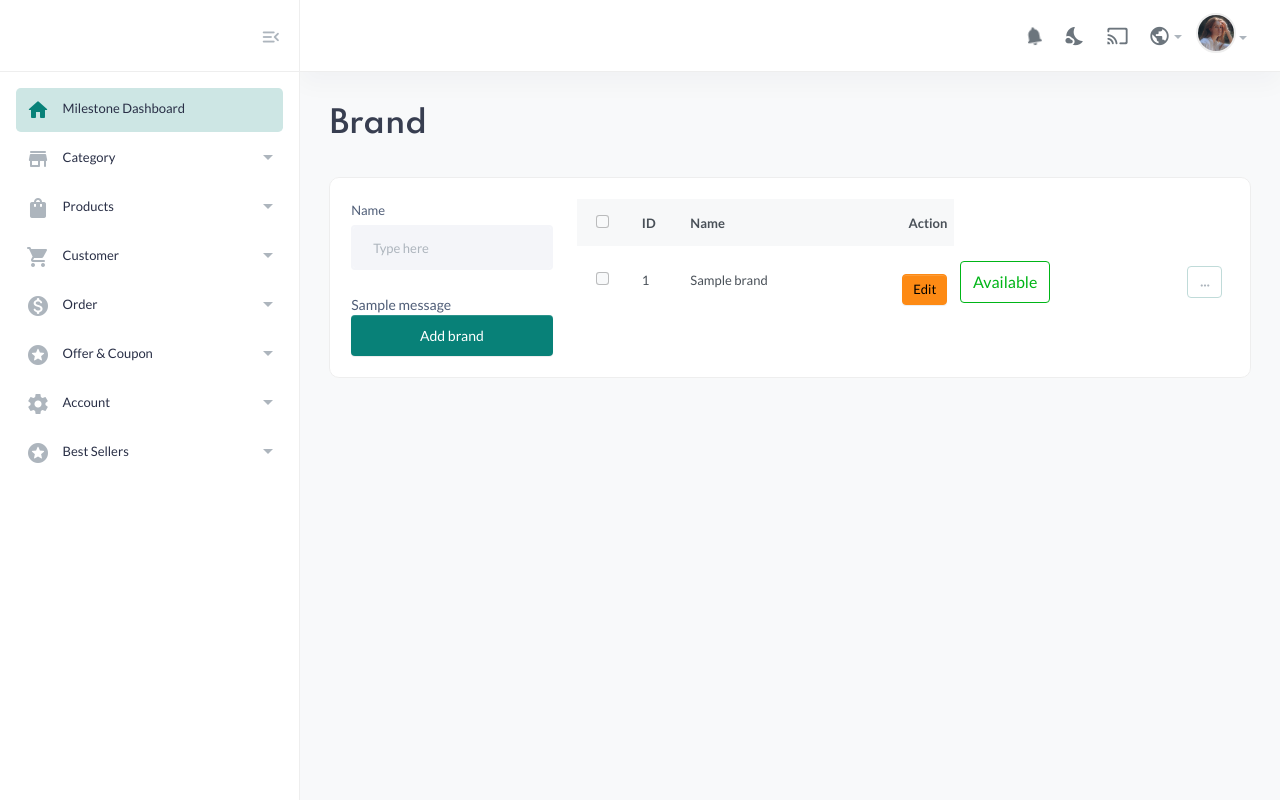
After one commit to Shraavana/milestones, a Django app: page /adminhome/admin_brand/ in a window 1280 px wide. The commit adds this page. Run offline with Django 5.2, Linux system fonts and the light colour scheme; a user stored in the database is signed in; tables that the repository leaves empty hold one stand-in row (values such as "Sample post"); one stand-in notice (Sample message) is shown; some libraries are stand-ins or nearby versions.

Commit message:
brand is available now

```diff
--- a/adminhome/urls.py
+++ b/adminhome/urls.py
@@ -16,6 +16,7 @@ urlpatterns = [
     path('admin_brand/',views.admin_brand,name='admin_brand'),
     path('admin_brand_insert/',views.admin_brand_insert,name='admin_brand_insert'),
     path('admin_brand_edit/<int:id>',views.admin_brand_edit,name='admin_brand_edit'),
+    path('brand_available/<int:brand_id>/',views.brand_available,name='brand_available'),
     path('admin_color/',views.admin_color,name='admin_color'),
     path('admin_color_insert/',views.admin_color_insert,name='admin_color_insert'),
     path('admin_color_edit/<int:id>',views.admin_color_edit,name='admin_color_edit'),
--- a/adminhome/views.py
+++ b/adminhome/views.py
@@ -19,6 +19,8 @@ from mileapp.models import category
 from django.core.paginator import Paginator, PageNotAnInteger, EmptyPage
 from django.utils import timezone
 from decimal import Decimal
+from django.http import HttpResponse, HttpResponseRedirect
+from django.http import HttpResponseBadRequest
 
 
 
@@ -195,6 +197,26 @@ def admin_brand_edit(request,id):
         "obj":obj
     }
     return render(request,'adminhome/brand_edit.html', context)
+
+
+
+@login_required(login_url='admin_login')
+def brand_available(request, brand_id):
+    if not request.user.is_authenticated:
+        return HttpResponse("Unauthorized", status=401)
+    if not request.user.is_superadmin:
+        return redirect('admin_login')
+
+    brand = get_object_or_404(Brand, id=brand_id)
+
+    if brand.is_active:
+        brand.is_active=False
+
+    else:
+        brand.is_active=True
+    brand.save()
+    return HttpResponseRedirect(request.META.get('HTTP_REFERER', '/'))
+
 
 #=================================================== color list, add, edit ==========================================================================================================
 
--- a/mileapp/models.py
+++ b/mileapp/models.py
@@ -65,14 +65,14 @@ class User(AbstractBaseUser,PermissionsMixin):
     REQUIRED_FIELDS = ['username','first_name','last_name', 'phone']
     objects=UserManager()
 
-    groups=models.ManyToManyField(Group,blank=True,related_name='home_user_groups')
-    user_permissions=models.ManyToManyField(Permission,blank=True,related_name='home_user_permissions')
     def __str__(self):
         return self.email
     def has_perm(self, perm, obj=None):
         return self.is_admin
     def has_module_perms(self,app_lebel):
         return True
+
+
 
 class category(models.Model):
     category_name=models.CharField(max_length=100,unique=True)
--- a/templates/adminhome/base.html
+++ b/templates/adminhome/base.html
@@ -6,7 +6,7 @@
 <!-- Mirrored from wp.alithemes.com/html/evara/evara-backend/index.html by HTTrack Website Copier/3.x [XR&CO'2014], Sun, 01 Aug 2021 15:32:35 GMT -->
 <head>
     <meta charset="utf-8">
-    <title>Evara Dashboard</title>
+    <title>Milestone</title>
     <meta http-equiv="x-ua-compatible" content="ie=edge">
     <meta name="description" content="">
     <meta name="viewport" content="width=device-width, initial-scale=1">
--- /dev/null
+++ b/templates/adminhome/brand.html
@@ -0,0 +1,101 @@
+{% extends "adminhome/base.html" %}
+{% load static %}
+{% block content %}
+<section class="content-main">
+    <div class="content-header">
+        <div>
+            <h2 class="content-title card-title">Brand</h2>
+
+        </div>
+
+    </div>
+    <div class="card">
+        <div class="card-body">
+            <div class="row">
+                <div class="col-md-3">
+                    <form method='post' action='{% url "admin_brand_insert" %}'>
+                        {% csrf_token %}
+                        <div class="mb-4">
+                            <label for="product_name" class="form-label">Name</label>
+                            <input type="text" placeholder="Type here" required="required" name='name' class="form-control" id="product_name" />
+                        </div>
+                        {% if messages %}
+                        <ul class="messages">
+                          {% for message in messages %}
+                            <li{% if message.tags %} class="{{ message.tags }}"{% endif %}>{{ message }}</li>
+                          {% endfor %}
+                        </ul>
+                      {% endif %}
+
+                        <div class="d-grid">
+                            <button class="btn btn-primary">Add brand</button>
+                        </div>
+                    </form>
+
+                    <script src="https://code.jquery.com/jquery-3.6.4.min.js"></script>
+                    <script>
+                        $(document).ready(function () {
+                            $('#product_name').on('input', function () {
+                                var name = $(this).val();
+                                var slug = name.toLowerCase().replace(/\s+/g, '-').replace(/'/g, '');
+                                $('#product_slug').val(slug);
+                            });
+                        });
+                    </script>
+                </div>
+
+                <div class="col-md-9">
+                    <div class="table-responsive">
+                        <table class="table table-hover">
+                            <thead>
+                                <tr>
+                                    <th class="text-center">
+                                        <div class="form-check">
+                                            <input class="form-check-input" type="checkbox" value="" />
+                                        </div>
+                                    </th>
+                                    <th>ID</th>
+                                    <th>Name</th>
+                                    <th class="text-end">Action</th>
+                                </tr>
+                            </thead>
+                            <tbody>
+                                {% for obj in data %}
+                                    <tr>
+                                        <td class="text-center">
+                                            <div class="form-check">
+                                                <input class="form-check-input" type="checkbox" value="" />
+                                            </div>
+                                        </td>
+                                        <td>{{ obj.id }}</td>
+                                        <td><b>{{ obj.brand_name }}</b></td>
+                                        <td class="text-end">
+                                            <a href="{% url 'admin_brand_edit' obj.id%}" class="btn btn-sm btn-warning rounded font-sm mt-15">Edit</a>
+                                        </td>
+
+                                        <td>
+                                            <button  class="{% if not obj.is_active %}btn btn-outline-danger{% else %}btn btn-outline-success{% endif %}">
+                                                {% if not obj.is_active %}Not Available {% else %}Available{% endif %}
+                                            </button>
+                                        </td>
+                                        <td class="text-end" >
+                                            <div class="dropdown">
+                                                <a href="#" data-bs-toggle="dropdown" class="btn btn-light rounded btn-sm font-sm"> <i class="material-icons md-more_horiz"></i> </a>
+                                                <div class="dropdown-menu">
+                                                    <a class="dropdown-item" href="{% url 'brand_available' obj.id %}">{% if not obj.is_active %}Mark Available {% else %}Mark Unavailable{% endif %}</a>
+                                                    {% comment %} <a class="dropdown-item text-danger" href="{% url 'product_details:delete_brand' brand.id %}">Delete</a> {% endcomment %}
+                                                </div>
+                                            </div> <!-- dropdown //end -->
+                                        </td>
+                                    </tr>
+                                {% endfor %}
+
+                            </tbody>
+                        </table>
+                    </div>
+                </div> <!-- .col// -->
+            </div> <!-- .row // -->
+        </div> <!-- card body .// -->
+    </div> <!-- card .// -->
+</section> <!-- content-main end// -->
+{% endblock %}
--- a/templates/adminhome/includes/nav.html
+++ b/templates/adminhome/includes/nav.html
@@ -24,7 +24,7 @@
                      <div class="submenu">
                         <a href="{% url 'admin_category' %}">Category list</a>
                         <a href="{% url 'admin_color' %}">Color </a>
-
+                        <a href="{% url 'admin_brand'%}">Brand</a>
                     </div>
                 </li>
                 <li class="menu-item has-submenu">
```
Also changed, not shown: mileapp/views.py (+17 -30 lines), templates/adminhome/brand_edit.html (added, +47 -0 lines), mileapp/migrations/0007_alter_user_groups_alter_user_user_permissions.py (added).
